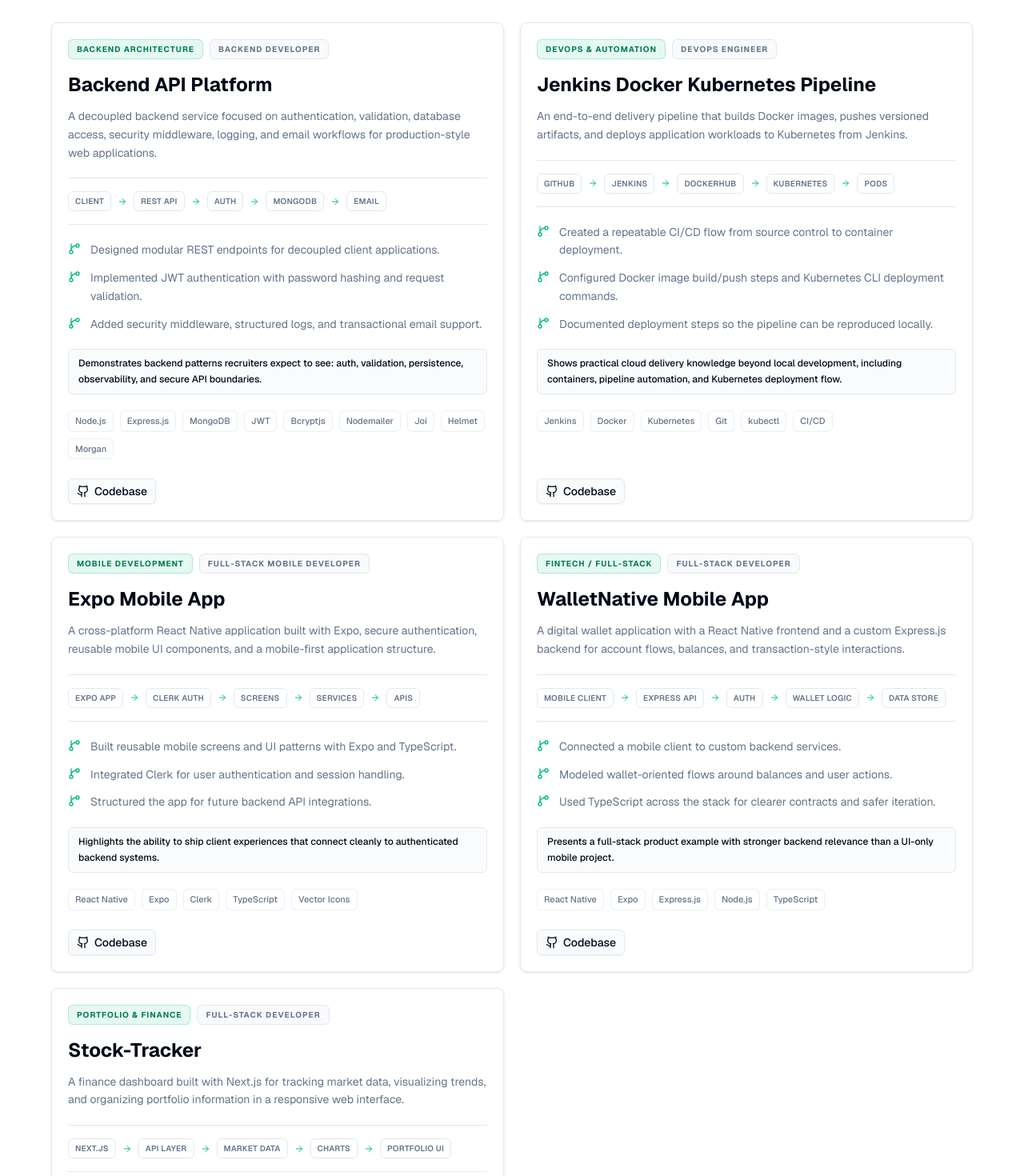
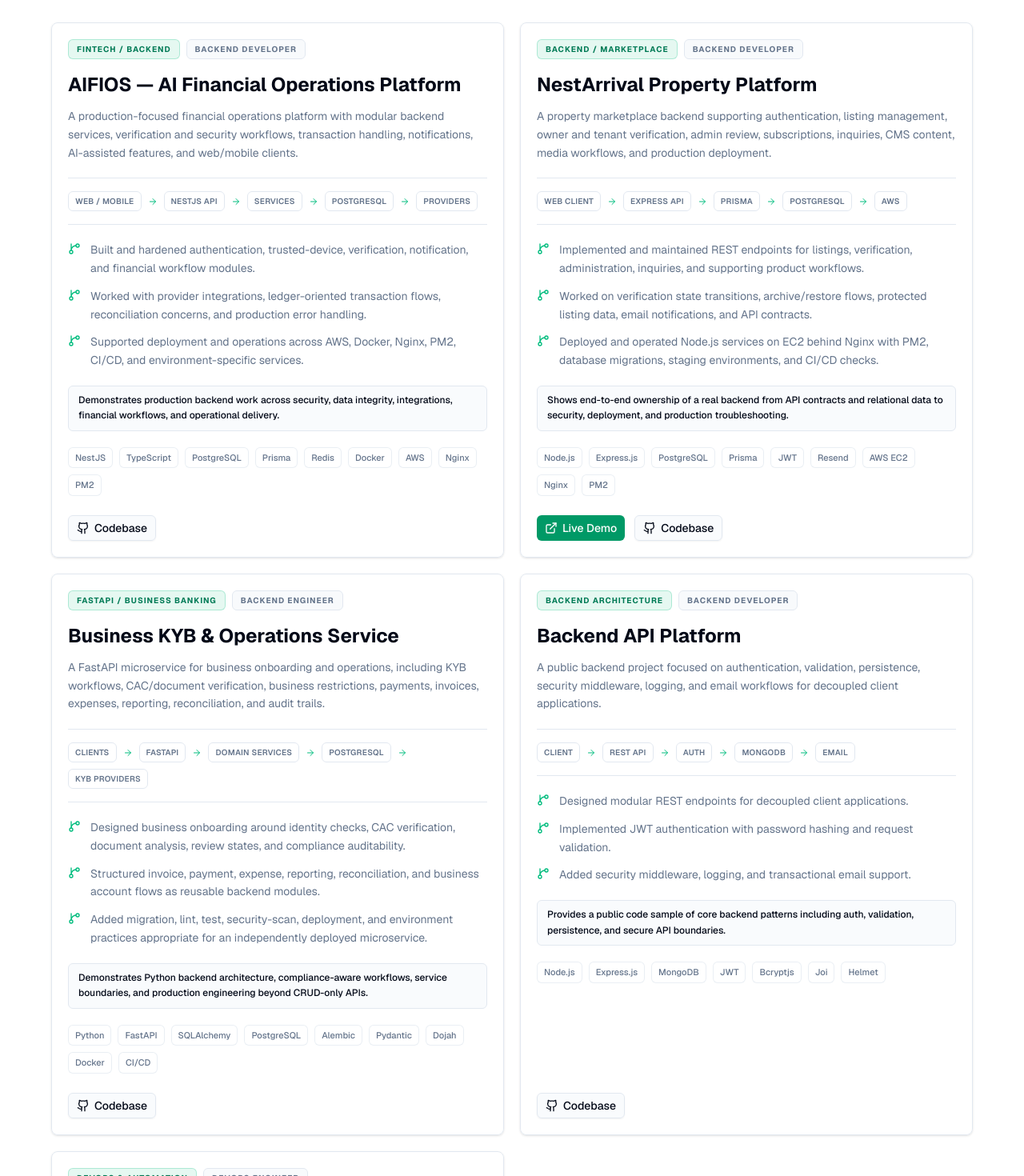
Before and after one commit to lasmor2/My-Portfolio, a Next.js app: page / in a window 1280 px wide. Shown: the part 1120-2590 px from the top of the page at 80% size. Built offline with nearby package versions, Linux system fonts and the light colour scheme.

Commit message:
Strengthen featured project case studies

```diff
--- a/src/data/projects.ts
+++ b/src/data/projects.ts
@@ -9,35 +9,113 @@ export interface Project {
   result: string;
   live: string;
   github: string;
+  sourceLabel?: string;
   image?: string;
 }
 
 export const projects: Project[] = [
   {
+    title: "AIFIOS — AI Financial Operations Platform",
+    category: "FinTech / Backend",
+    role: "Backend Developer",
+    description:
+      "A production-focused financial operations platform with modular backend services, verification and security workflows, transaction handling, notifications, AI-assisted features, and web/mobile clients.",
+    tech: [
+      "NestJS",
+      "TypeScript",
+      "PostgreSQL",
+      "Prisma",
+      "Redis",
+      "Docker",
+      "AWS",
+      "Nginx",
+      "PM2",
+    ],
+    architecture: ["Web / Mobile", "NestJS API", "Services", "PostgreSQL", "Providers"],
+    highlights: [
+      "Built and hardened authentication, trusted-device, verification, notification, and financial workflow modules.",
+      "Worked with provider integrations, ledger-oriented transaction flows, reconciliation concerns, and production error handling.",
+      "Supported deployment and operations across AWS, Docker, Nginx, PM2, CI/CD, and environment-specific services.",
+    ],
+    result:
+      "Demonstrates production backend work across security, data integrity, integrations, financial workflows, and operational delivery.",
+    live: "",
+    github: "",
+    sourceLabel: "Private codebase",
+  },
+  {
+    title: "NestArrival Property Platform",
+    category: "Backend / Marketplace",
+    role: "Backend Developer",
+    description:
+      "A property marketplace backend supporting authentication, listing management, owner and tenant verification, admin review, subscriptions, inquiries, CMS content, media workflows, and production deployment.",
+    tech: [
+      "Node.js",
+      "Express.js",
+      "PostgreSQL",
+      "Prisma",
+      "JWT",
+      "Resend",
+      "AWS EC2",
+      "Nginx",
+      "PM2",
+    ],
+    architecture: ["Web Client", "Express API", "Prisma", "PostgreSQL", "AWS"],
+    highlights: [
+      "Implemented and maintained REST endpoints for listings, verification, administration, inquiries, and supporting product workflows.",
+      "Worked on verification state transitions, archive/restore flows, protected listing data, email notifications, and API contracts.",
+      "Deployed and operated Node.js services on EC2 behind Nginx with PM2, database migrations, staging environments, and CI/CD checks.",
+    ],
+    result:
+      "Shows end-to-end ownership of a real backend from API contracts and relational data to security, deployment, and production troubleshooting.",
+    live: "https://nestarrival.com",
+    github: "",
+    sourceLabel: "Client codebase",
+  },
+  {
+    title: "Business KYB & Operations Service",
+    category: "FastAPI / Business Banking",
+    role: "Backend Engineer",
+    description:
+      "A FastAPI microservice for business onboarding and operations, including KYB workflows, CAC/document verification, business restrictions, payments, invoices, expenses, reporting, reconciliation, and audit trails.",
+    tech: [
+      "Python",
+      "FastAPI",
+      "SQLAlchemy",
+      "PostgreSQL",
+      "Alembic",
+      "Pydantic",
+      "Dojah",
+      "Docker",
+      "CI/CD",
+    ],
+    architecture: ["Clients", "FastAPI", "Domain Services", "PostgreSQL", "KYB Providers"],
+    highlights: [
+      "Designed business onboarding around identity checks, CAC verification, document analysis, review states, and compliance auditability.",
+      "Structured invoice, payment, expense, reporting, reconciliation, and business account flows as reusable backend modules.",
+      "Added migration, lint, test, security-scan, deployment, and environment practices appropriate for an independently deployed microservice.",
+    ],
+    result:
+      "Demonstrates Python backend architecture, compliance-aware workflows, service boundaries, and production engineering beyond CRUD-only APIs.",
+    live: "",
+    github: "",
+    sourceLabel: "Private codebase",
+  },
+  {
     title: "Backend API Platform",
     category: "Backend Architecture",
     role: "Backend Developer",
     description:
-      "A decoupled backend service focused on authentication, validation, database access, security middleware, logging, and email workflows for production-style web applications.",
-    tech: [
-      "Node.js",
-      "Express.js",
-      "MongoDB",
-      "JWT",
-      "Bcryptjs",
-      "Nodemailer",
-      "Joi",
-      "Helmet",
-      "Morgan",
-    ],
+      "A public backend project focused on authentication, validation, persistence, security middleware, logging, and email workflows for decoupled client applications.",
+    tech: ["Node.js", "Express.js", "MongoDB", "JWT", "Bcryptjs", "Joi", "Helmet"],
     architecture: ["Client", "REST API", "Auth", "MongoDB", "Email"],
     highlights: [
       "Designed modular REST endpoints for decoupled client applications.",
       "Implemented JWT authentication with password hashing and request validation.",
-      "Added security middleware, structured logs, and transactional email support.",
+      "Added security middleware, logging, and transactional email support.",
     ],
     result:
-      "Demonstrates backend patterns recruiters expect to see: auth, validation, persistence, observability, and secure API boundaries.",
+      "Provides a public code sample of core backend patterns including auth, validation, persistence, and secure API boundaries.",
     live: "",
     github: "https://github.com/lasmor2/backend-only2",
   },
@@ -46,107 +124,35 @@ export const projects: Project[] = [
     category: "DevOps & Automation",
     role: "DevOps Engineer",
     description:
-      "An end-to-end delivery pipeline that builds Docker images, pushes versioned artifacts, and deploys application workloads to Kubernetes from Jenkins.",
+      "A public delivery pipeline demonstrating container image builds and application deployment to Kubernetes through Jenkins automation.",
     tech: ["Jenkins", "Docker", "Kubernetes", "Git", "kubectl", "CI/CD"],
     architecture: ["GitHub", "Jenkins", "DockerHub", "Kubernetes", "Pods"],
     highlights: [
       "Created a repeatable CI/CD flow from source control to container deployment.",
       "Configured Docker image build/push steps and Kubernetes CLI deployment commands.",
-      "Documented deployment steps so the pipeline can be reproduced locally.",
+      "Documented the deployment flow so the project can be reviewed and reproduced.",
     ],
     result:
-      "Shows practical cloud delivery knowledge beyond local development, including containers, pipeline automation, and Kubernetes deployment flow.",
+      "Shows practical exposure to containers, CI/CD automation, and Kubernetes delivery alongside backend development.",
     live: "",
     github: "https://github.com/lasmor2/jenkins-docker",
   },
   {
-    title: "Expo Mobile App",
-    category: "Mobile Development",
-    role: "Full-Stack Mobile Developer",
+    title: "Portfolio Website",
+    category: "Web Development",
+    role: "Full-Stack Developer",
     description:
-      "A cross-platform React Native application built with Expo, secure authentication, reusable mobile UI components, and a mobile-first application structure.",
-    tech: ["React Native", "Expo", "Clerk", "TypeScript", "Vector Icons"],
-    architecture: ["Expo App", "Clerk Auth", "Screens", "Services", "APIs"],
+      "A responsive Next.js portfolio with typed content, recruiter-focused case studies, SEO metadata, structured data, analytics, and a server-side contact workflow.",
+    tech: ["Next.js", "React", "Tailwind CSS", "TypeScript", "Resend"],
+    architecture: ["Next.js App Router", "Typed Data", "API Route", "SEO", "Vercel"],
     highlights: [
-      "Built reusable mobile screens and UI patterns with Expo and TypeScript.",
-      "Integrated Clerk for user authentication and session handling.",
-      "Structured the app for future backend API integrations.",
+      "Built reusable responsive sections and accessible project presentation components.",
+      "Added metadata, sitemap, robots, social previews, and JSON-LD structured data for discoverability.",
+      "Implemented a server-side contact workflow with validation and spam controls.",
     ],
     result:
-      "Highlights the ability to ship client experiences that connect cleanly to authenticated backend systems.",
-    live: "",
-    github: "https://github.com/lasmor2/reactNative-mobile",
-  },
-  {
-    title: "WalletNative Mobile App",
-    category: "FinTech / Full-Stack",
-    role: "Full-Stack Developer",
-    description:
-      "A digital wallet application with a React Native frontend and a custom Express.js backend for account flows, balances, and transaction-style interactions.",
-    tech: ["React Native", "Expo", "Express.js", "Node.js", "TypeScript"],
-    architecture: [
-      "Mobile Client",
-      "Express API",
-      "Auth",
-      "Wallet Logic",
-      "Data Store",
-    ],
-    highlights: [
-      "Connected a mobile client to custom backend services.",
-      "Modeled wallet-oriented flows around balances and user actions.",
-      "Used TypeScript across the stack for clearer contracts and safer iteration.",
-    ],
-    result:
-      "Presents a full-stack product example with stronger backend relevance than a UI-only mobile project.",
-    live: "",
-    github: "https://github.com/lasmor2/walletNative",
-  },
-  {
-    title: "Stock-Tracker",
-    category: "Portfolio & Finance",
-    role: "Full-Stack Developer",
-    description:
-      "A finance dashboard built with Next.js for tracking market data, visualizing trends, and organizing portfolio information in a responsive web interface.",
-    tech: ["Next.js", "React", "Tailwind CSS", "TypeScript", "Financial APIs"],
-    architecture: [
-      "Next.js",
-      "API Layer",
-      "Market Data",
-      "Charts",
-      "Portfolio UI",
-    ],
-    highlights: [
-      "Built responsive dashboard views for market and portfolio data.",
-      "Integrated external financial data patterns through API-driven UI states.",
-      "Organized reusable components for charts, metrics, and user-facing data views.",
-    ],
-    result:
-      "Shows product thinking around data-heavy interfaces and API-backed user workflows.",
-    live: "",
-    github: "https://github.com/lasmor2/Stock-Tracker",
-  },
-  {
-    title: "Portfolio Website",
-    category: "Web Development",
-    role: "Frontend / Full-Stack Developer",
-    description:
-      "A fast portfolio site built with Next.js, typed content data, responsive sections, SEO metadata, and recruiter-focused project presentation.",
-    tech: ["Next.js", "React", "Tailwind CSS", "TypeScript"],
-    architecture: [
-      "Next.js App Router",
-      "Typed Data",
-      "Sections",
-      "SEO",
-      "Vercel",
-    ],
-    highlights: [
-      "Built a responsive App Router site with reusable section components.",
-      "Added metadata, sitemap, robots, and structured data for discoverability.",
-      "Presented engineering work with backend-focused case-study content.",
-    ],
-    result:
-      "Turns the portfolio itself into evidence of thoughtful frontend, SEO, and product presentation work.",
-    live: "",
-    github: "https://github.com/lasmor2/my-portfoil",
+      "Turns the portfolio itself into a public example of frontend quality, SEO, API handling, and product presentation.",
+    live: "https://lekanokelola.com",
+    github: "https://github.com/lasmor2/My-Portfolio",
   },
 ];
```
